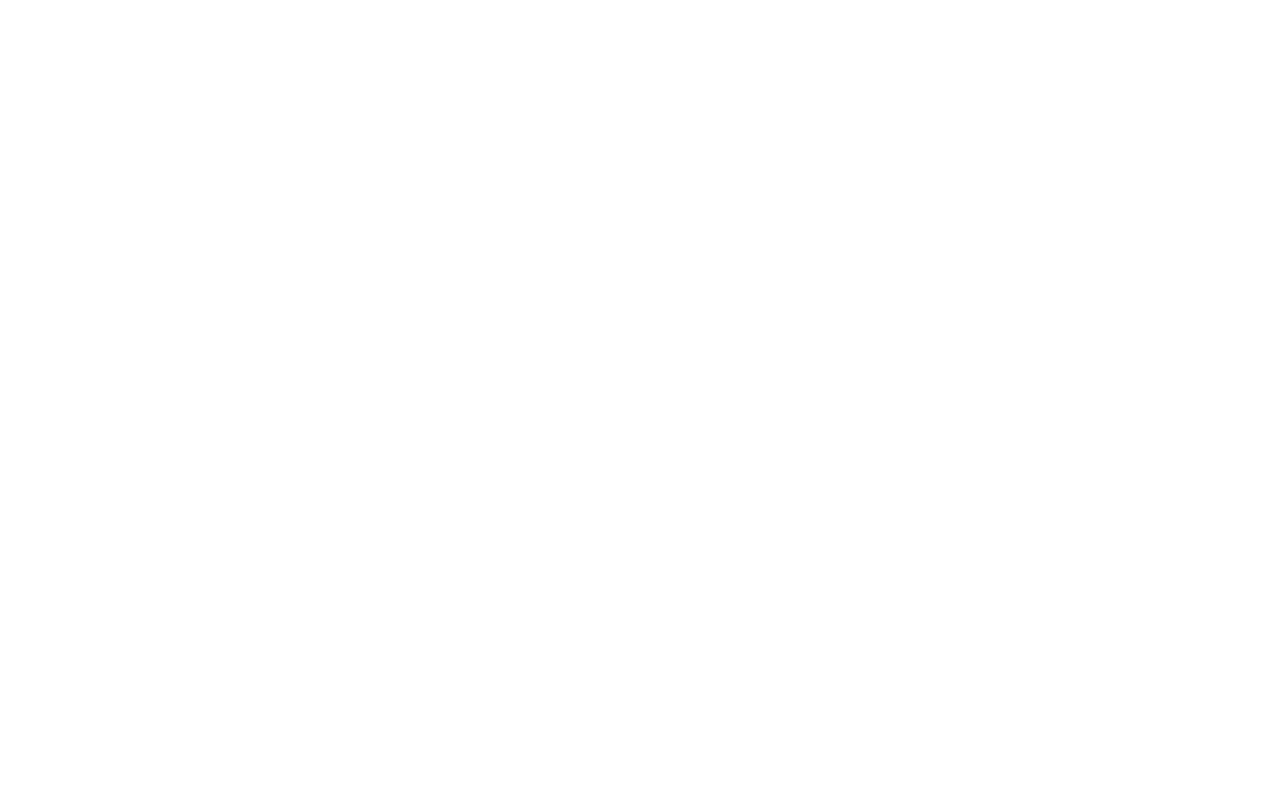
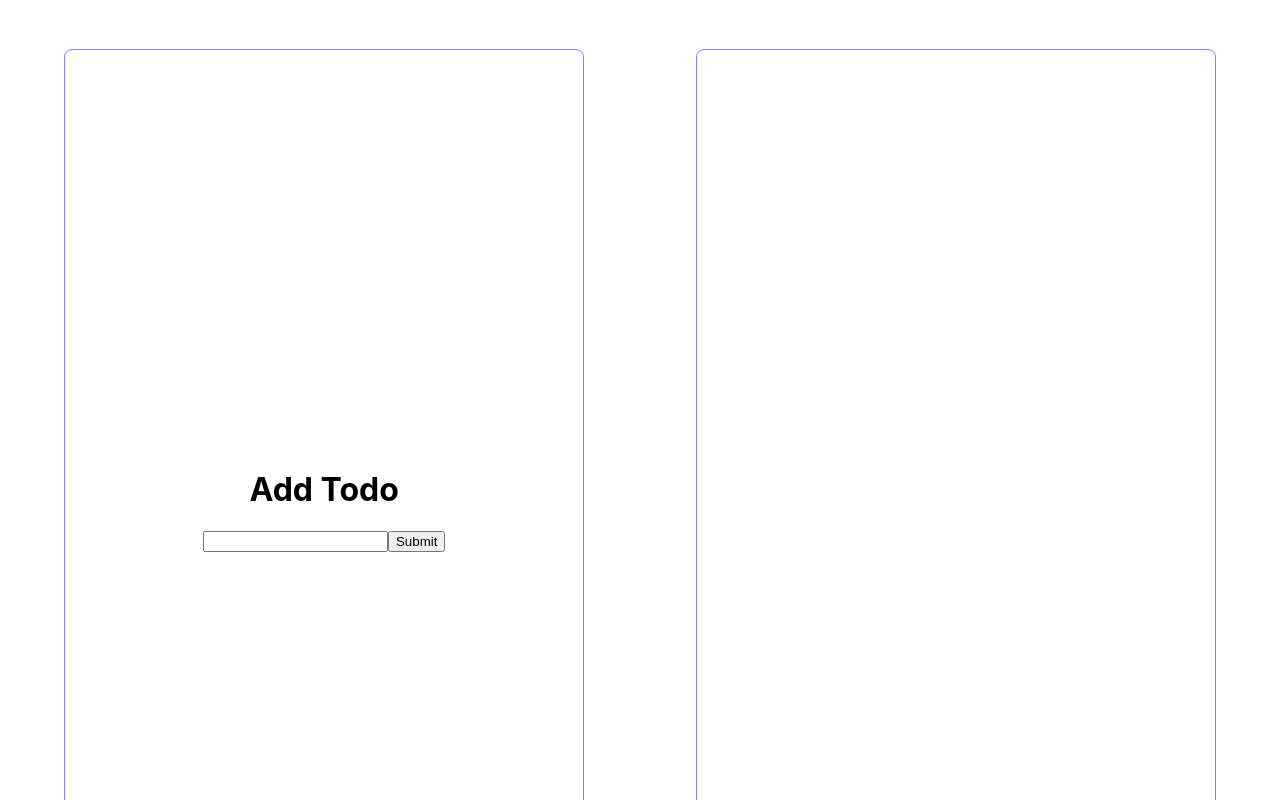
Before and after one commit to natekcroteau/todo-app-redux-practice, a React (Create React App) app: page / in a window 1280 px wide. Shown: the top 800 px of the page. Built offline with nearby package versions, Linux system fonts and the light colour scheme.

Commit message:
added form to add todo and initial styling for other components

```diff
--- a/src/App.css
+++ b/src/App.css
@@ -1,3 +1,38 @@
 .App {
+  height: 100%;
+  width: 100%;
+  display: flex;
+  justify-content: center;
+  align-items: center;
   text-align: center;
 }
+.todo-container{
+  height: 1000px;
+  width: 90%;
+  display: flex;
+  justify-content: space-between;
+  align-items: center;
+}
+.todo-form{
+  height: 90%;
+  width: 45%;
+  display: flex;
+  flex-direction: column;
+  justify-content: center;
+  align-items: center;
+  border: 1px solid rgba(0, 0, 255, 0.5);
+  border-radius: 8px;
+}
+.todo-list{
+  height: 90%;
+  width: 45%;
+  display: flex;
+  flex-flow: row wrap;
+  justify-content: space-evenly;
+  align-items: center;
+  border: 1px solid rgba(0, 0, 255, 0.5);
+  border-radius: 8px;
+}
+.todo-cell{
+
+}
--- a/src/Components/TodoCell.js
+++ b/src/Components/TodoCell.js
@@ -7,7 +7,7 @@
     const { name, completed } = props
 
     return(
-        <div>
+        <div className="todo-cell">
             <h1>{name}</h1>
 
         </div>
--- a/src/Components/TodoContainer.js
+++ b/src/Components/TodoContainer.js
@@ -5,7 +5,7 @@
 export default function TodoContainer(){
 
     return(
-        <div>
+        <div className="todo-container">
             <TodoForm />
             <TodoList />
         </div>
--- a/src/Components/TodoForm.js
+++ b/src/Components/TodoForm.js
@@ -1,8 +1,13 @@
 export default function TodoForm(){
 
     return(
-        <div>
-
+        <div className="todo-form">
+            <h1>Add Todo</h1>
+            <form>
+                <label htmlFor="todo-name" />
+                <input id="todo-name" type="text" />
+                <input type="submit" />
+            </form>
         </div>
     )
 }
--- a/src/Components/TodoList.js
+++ b/src/Components/TodoList.js
@@ -13,7 +13,7 @@
         })
     }
     return(
-        <div>
+        <div className="todo-list">
             {showTodos()}
         </div>
     )
```
